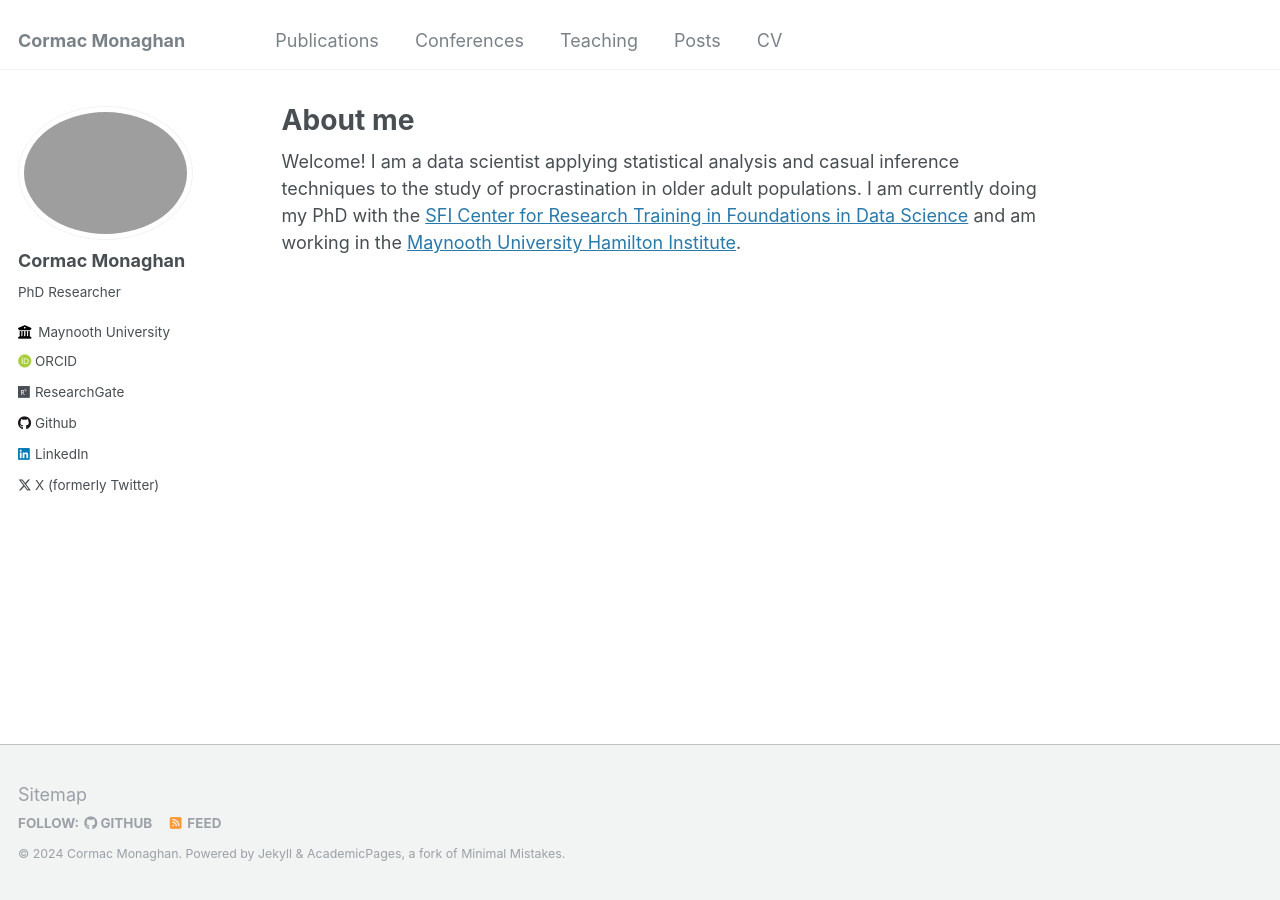
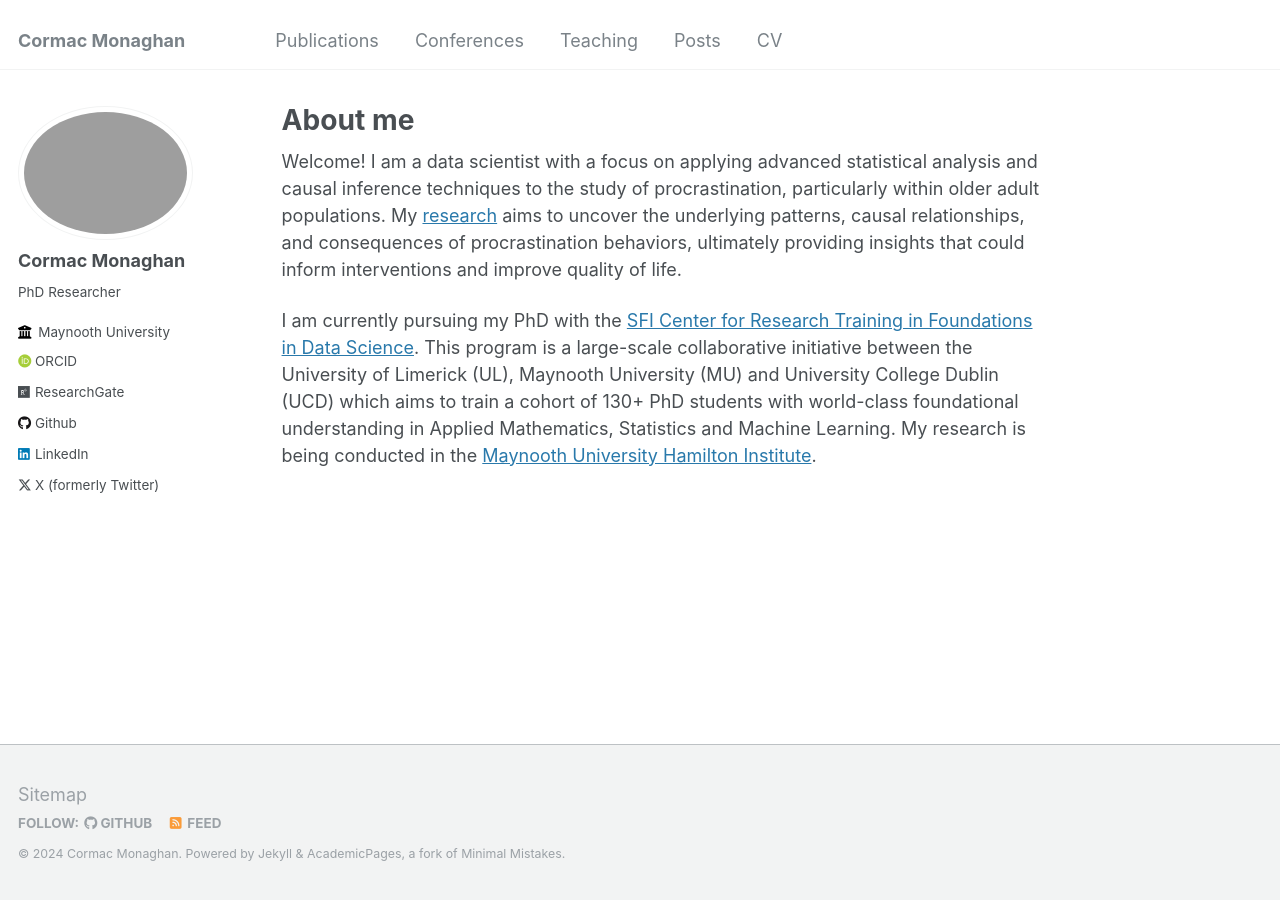
Before and after one commit to C-Monaghan/C-Monaghan.github.io, a Jekyll site: the page built from _pages/about.md, in a window 1280 px wide. Built offline with Jekyll 4.4.1, drawn with Linux system fonts in a browser that asks for light colours; some web fonts are replaced.

Commit message:
Update about me

```diff
--- a/_pages/about.md
+++ b/_pages/about.md
@@ -8,4 +8,6 @@ redirect_from:
   - /about.html
 ---
 
-Welcome! I am a data scientist applying statistical analysis and casual inference techniques to the study of procrastination in older adult populations. I am currently doing my PhD with the [SFI Center for Research Training in Foundations in Data Science](https://www.data-science.ie/the-crt-programme/) and am working in the [Maynooth University Hamilton Institute](https://www.maynoothuniversity.ie/hamilton).
+Welcome! I am a data scientist with a focus on applying advanced statistical analysis and causal inference techniques to the study of procrastination, particularly within older adult populations. My [research](https://c-monaghan.github.io/publications/) aims to uncover the underlying patterns, causal relationships, and consequences of procrastination behaviors, ultimately providing insights that could inform interventions and improve quality of life.
+
+I am currently pursuing my PhD with the [SFI Center for Research Training in Foundations in Data Science](https://www.data-science.ie/the-crt-programme/). This program is a large-scale collaborative initiative between the University of Limerick (UL), Maynooth University (MU) and University College Dublin (UCD) which aims to train a cohort of 130+ PhD students with world-class foundational understanding in Applied Mathematics, Statistics and Machine Learning. My research is being conducted in the [Maynooth University Hamilton Institute](https://www.maynoothuniversity.ie/hamilton).
```
